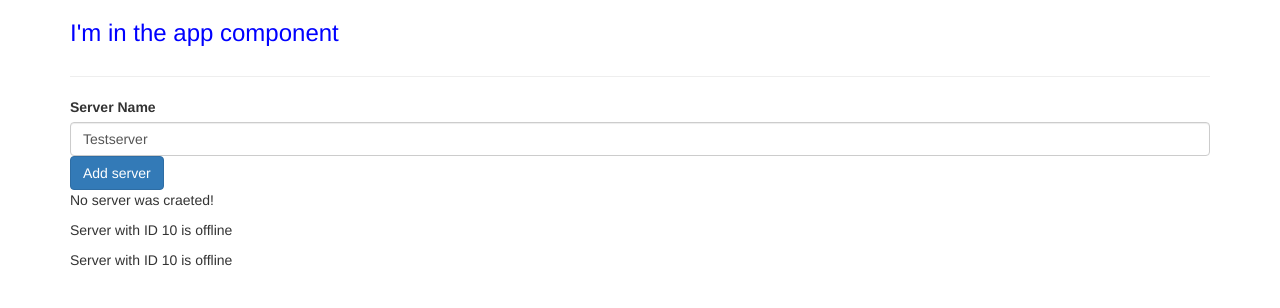
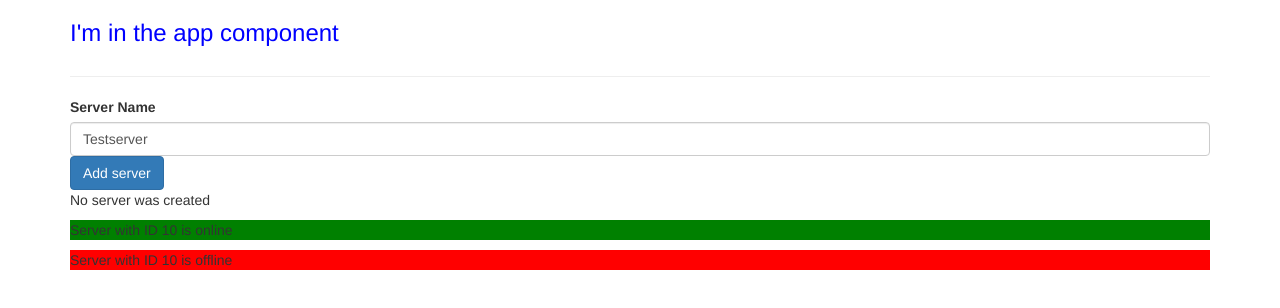
Before and after one commit to temi-tope/Angular-meal, an Angular app: page / in a window 1280 px wide. Shown: the top 308 px of the page. Built offline with nearby package versions, Linux system fonts and the light colour scheme.

Commit message:
Directives

```diff
--- a/src/app/server/server.component.html
+++ b/src/app/server/server.component.html
@@ -1 +1 @@
-<p>{{'Server'}} with ID {{serverId}} is {{getServerStatus()}}</p>
+<p [ngStyle]="{'backgroundColor': getColor()}">{{'Server'}} with ID {{serverId}} is {{getServerStatus()}}</p>
--- a/src/app/server/server.component.ts
+++ b/src/app/server/server.component.ts
@@ -8,7 +8,15 @@
 serverId = 10;
 serverStatus = 'offline';
 
+constructor() {
+  this.serverStatus = Math.random() > 0.5 ? 'online' : 'offline';
+}
+
 getServerStatus() {
   return this.serverStatus;
 }
+
+getColor() {
+  return this.serverStatus === 'online' ? 'green' : 'red';
 }
+}
--- a/src/app/servers/servers.component.html
+++ b/src/app/servers/servers.component.html
@@ -14,8 +14,11 @@
   class="btn btn-primary"
   [disabled] = "!allowNewServer"
   (click)="onCreateServer()">Add server</button>
+<!--
+<p>{{serverCreationStatus}}</p> -->
 
-<p>{{serverCreationStatus}}</p>
-
-<app-server></app-server>
-<app-server></app-server>
+<p *ngIf="serverCreated; else noServer">Server was created, name is {{serverName}}</p>
+<ng-template #noServer>
+  <p>No server was created</p>
+  </ng-template>
+<app-server *ngFor="let server of servers"></app-server>
--- a/src/app/servers/servers.component.ts
+++ b/src/app/servers/servers.component.ts
@@ -9,6 +9,8 @@
   allowNewServer = false;
   serverCreationStatus = 'No server was craeted!';
   serverName = 'Testserver';
+  serverCreated = false;
+  servers = ['Testsever', 'Testserver 2'];
   constructor() {
     setTimeout(() => {
       this.allowNewServer = true;
@@ -17,6 +19,8 @@
     ngOnInit() {
   }
     onCreateServer() {
+      this.serverCreated = true;
+      this.servers.push(this.serverName);
       this.serverCreationStatus = 'Server was created! Name is' + this.serverName;
   }
     onUpdateServerName(event: any) {
```
